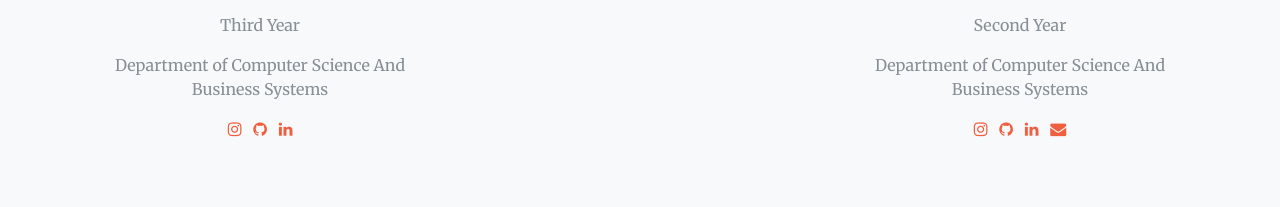
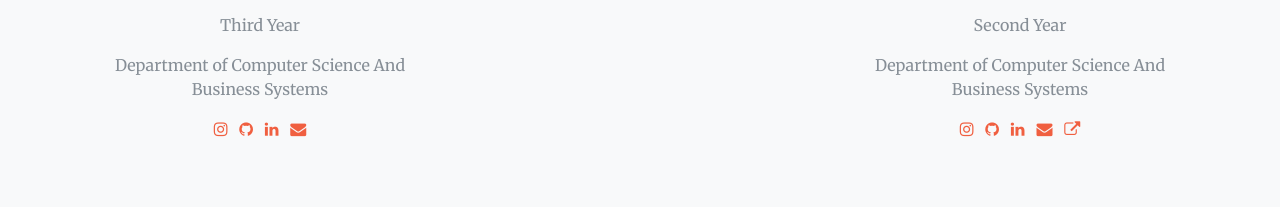
Before and after one commit to thecoding-society/career-website, a plain HTML site: page index.html in a window 1280 px wide. Shown: the part 2292-2499 px from the top of the page. Drawn offline with nearby package versions, Linux system fonts and the light colour scheme; some packages are replaced by stand-ins of ours; a script that the page names is missing.

Commit message:
Update index.html

```diff
--- a/index.html
+++ b/index.html
@@ -114,6 +114,7 @@
                         <li class="list-inline-item"><a href="https://instagram.com/diwa__06?igshid=YmMyMTA2M2Y="><i class="fa fa-instagram"></i></a></li>
                         <li class="list-inline-item"><a href="#"><i class="fa fa-github"></i></a></li>
                         <li class="list-inline-item"><a href="https://www.linkedin.com/in/diwakar-balaji-809620205"><i class="fa fa-linkedin"></i></a></li>
+                        <li class="list-inline-item"><a href="mailto:diwabachi1010@gmail.com"><i class="fa fa-envelope"></i></a></li>
                     </ul>
                 </div>
             </div>
@@ -128,6 +129,7 @@
                         <li class="list-inline-item"><a href="https://github.com/Sundar-Karthik"><i class="fa fa-github"></i></a></li>
                         <li class="list-inline-item"><a href="https://www.linkedin.com/in/sundarkarthik-s"><i class="fa fa-linkedin"></i></a></li>
                         <li class="list-inline-item"><a href="mailto:mail@sundarkarthiks.me"><i class="fa fa-envelope"></i></a></li>
+                        <li class="list-inline-item"><a href="https://linktr.ee/sundarkarthik"><i class="fa fa-external-link"></i></a></li>
                     </ul>
                 </div>
             </div>
```
